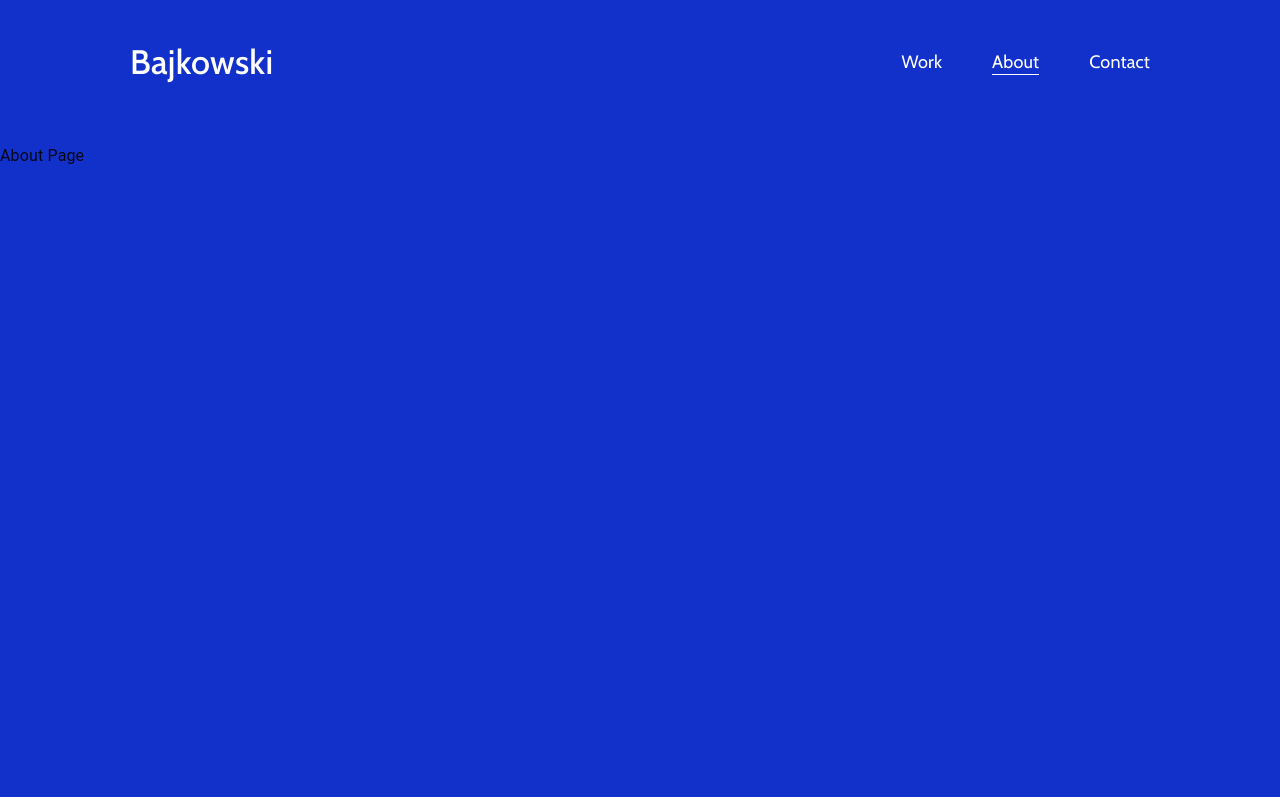
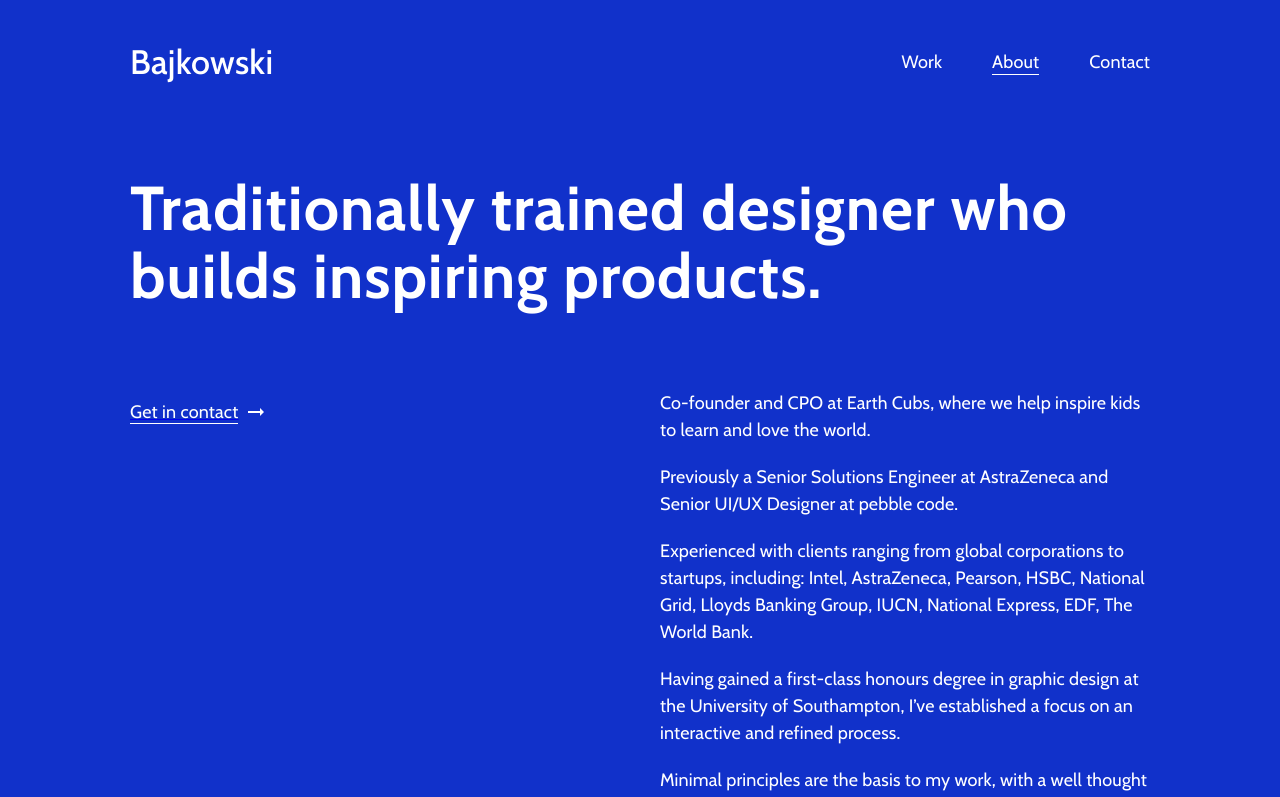
Before and after one commit to lukaszbajkowski/personal-website, a React (Create React App) app in the folder app/: page /about in a window 1280 px wide. Shown: the top 797 px of the page. Built offline with nearby package versions, Linux system fonts and the light colour scheme.

Commit message:
Creation of an about page and also minor rework scss

```diff
--- /dev/null
+++ b/app/src/About/About.js
@@ -0,0 +1,74 @@
+import React from 'react';
+import Footer from "../LandingPage/Footer/Footer";
+import CssBaseline from "@mui/material/CssBaseline";
+import Box from "@mui/material/Box";
+import Typography from "@mui/material/Typography";
+import Toolbar from "@mui/material/Toolbar";
+import './About.scss'
+import {Link} from "react-router-dom";
+import ArrowRightAltSharpIcon from "@mui/icons-material/ArrowRightAltSharp";
+import {Grid, ThemeProvider} from "@mui/material";
+import theme from "../Style/Theme";
+
+const aboutData = [
+    "Co-founder and CPO at Earth Cubs, where we help inspire kids to learn and love the world.",
+    "Previously a Senior Solutions Engineer at AstraZeneca and Senior UI/UX Designer at pebble code.",
+    "Experienced with clients ranging from global corporations to startups, including: Intel, AstraZeneca, Pearson, HSBC, National Grid, Lloyds Banking Group, IUCN, National Express, EDF, The World Bank.",
+    "Having gained a first-class honours degree in graphic design at the University of Southampton, I’ve established a focus on an interactive and refined process.",
+    "Minimal principles are the basis to my work, with a well thought out theory behind them. The focus of my work varies between mediums ranging from; user experience and interfaces, web design and development, branding, typography and print.",
+    "My belief and passion for feedback and discussions on design helps maintain multiple perspectives – seeing it as the key to working agile and efficiently – resulting in refined outcomes."
+];
+
+export default function About() {
+    return (
+        <ThemeProvider theme={theme}>
+            <Box className={`position-about`}>
+                <CssBaseline/>
+                <Toolbar className={`main-text-toolbar`}>
+                    <Typography
+                        variant={`h2`}
+                        component={`span`}
+                        className={`about-title`}
+                    >
+                        Traditionally trained designer who builds inspiring products.
+                    </Typography>
+                </Toolbar>
+                <Grid container spacing={0}>
+                    <Grid item xs={12} md={6}>
+                        <Toolbar className={`contact-toolbar contact-link-size`}>
+                            <Link
+                                to={`/contact`}
+                            >
+                                <Typography
+                                    className={`contact-link`}
+                                    component={`div`}
+                                >
+                                    <span>
+                                        Get in contact
+                                    </span>
+                                    <ArrowRightAltSharpIcon className={`arrow-border`}/>
+                                </Typography>
+                            </Link>
+                        </Toolbar>
+                    </Grid>
+                    <Grid item xs={12} md={6}>
+                        <Toolbar className={`about-toolbar contact-link-size`}>
+                            <Box>
+                                {aboutData.map((text, index) => (
+                                    <Typography
+                                        key={index}
+                                        className={`about-text`}
+                                        component={`p`}
+                                    >
+                                        {text}
+                                    </Typography>
+                                ))}
+                            </Box>
+                        </Toolbar>
+                    </Grid>
+                </Grid>
+            </Box>
+            <Footer/>
+        </ThemeProvider>
+    );
+}
--- /dev/null
+++ b/app/src/About/About.scss
@@ -0,0 +1,52 @@
+@import "../Style/ColorPalette";
+@import "../LandingPage/Landing/Landing";
+
+.position-about {
+  padding-top: 30px;
+  padding-bottom: 30px;
+  margin-left: auto;
+  margin-right: auto;
+  padding-inline: 20px;
+  max-width: 1100px;
+  position: static !important;
+
+  @media screen and (max-width: 599px) {
+    padding-inline: 0;
+  }
+}
+
+.about-toolbar {
+  @include contactToolbar;
+}
+
+.about-title {
+  font-family: $font-style !important;
+  font-size: 62px !important;
+  color: $text-white;
+  line-height: 1.1 !important;
+  letter-spacing: 1px !important;
+  font-weight: 700 !important;
+  max-width: 1000px;
+  margin-bottom: 80px !important;
+
+  @media screen and (max-width: 799px) {
+    font-size: 48px !important;
+    margin-bottom: 48px !important
+  }
+
+  @media screen and (max-width: 599px) {
+    font-size: 38px !important;
+    letter-spacing: 0 !important;
+  }
+}
+
+.contact-link-size {
+  min-height: fit-content !important;
+}
+
+.about-text {
+  margin-bottom: 20px !important;
+  color: $text-white;
+  font-family: $font-style !important;
+  font-size: 18px !important;
+}
--- a/app/src/App.js
+++ b/app/src/App.js
@@ -2,6 +2,7 @@ import {BrowserRouter as Router, Route, Routes} from "react-router-dom";
 import React from "react";
 import LandingPage from "./LandingPage/LandingPage";
 import Appbar from "./Appbar/Appbar";
+import About from "./About/About";
 
 export default function App () {
     return (
@@ -10,7 +11,7 @@ export default function App () {
             <Routes>
                 <Route path="/" element={<LandingPage/>}/>
                 <Route path="/work" element={<div>Work Page</div>}/>
-                <Route path="/about" element={<div>About Page</div>}/>
+                <Route path="/about" element={<About/>}/>
                 <Route path="/contact" element={<div>Contact Page</div>}/>
             </Routes>
         </Router>
--- a/app/src/LandingPage/Landing/Landing.scss
+++ b/app/src/LandingPage/Landing/Landing.scss
@@ -27,9 +27,13 @@
   }
 }
 
-.contact-toolbar {
+@mixin contactToolbar {
   padding-top: 0;
   padding-inline: 20px !important;
+}
+
+.contact-toolbar {
+  @include contactToolbar;
 }
 
 .intro-text {
@@ -54,6 +58,7 @@
 .contact-link {
   display: table;
   color: $text-white;
+  font-family: $font-style !important;
   font-size: 18px !important;
 
   &:hover {
```
